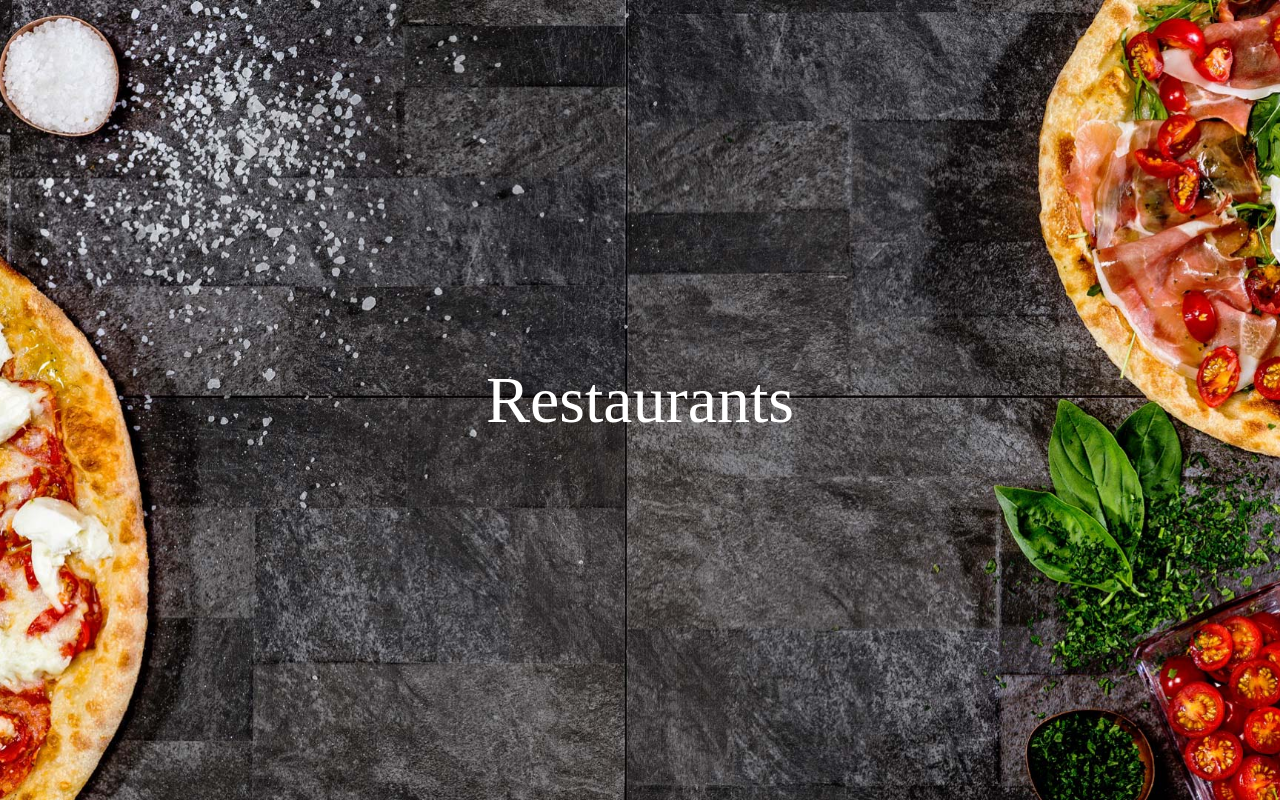
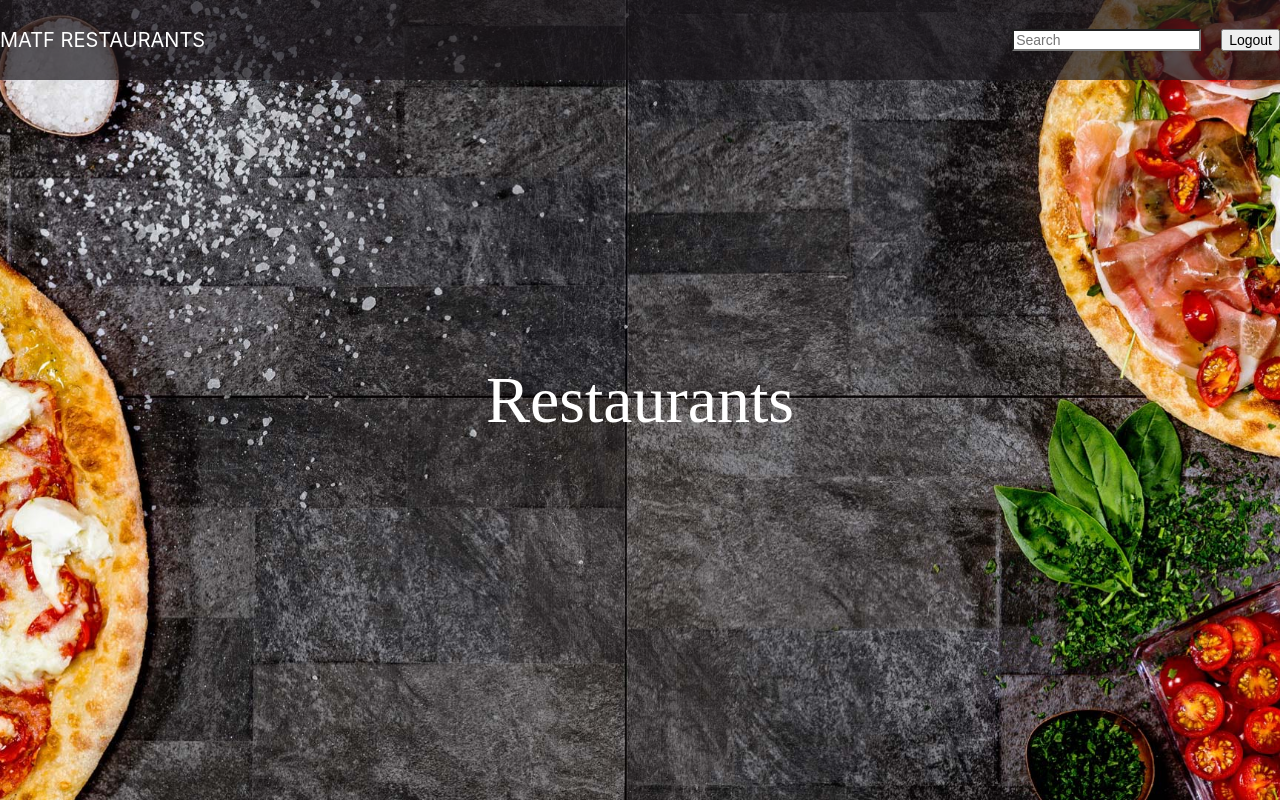
Before and after one commit to lucijamilicic/rs2, a React (Create React App) app in the folder Restaurants/WebApps/restaurants-app/: page / in a window 1280 px wide. Built offline with nearby package versions, Linux system fonts and the light colour scheme.

Commit message:
added header

```diff
--- a/Restaurants/WebApps/restaurants-app/public/index.html
+++ b/Restaurants/WebApps/restaurants-app/public/index.html
@@ -14,7 +14,7 @@
       manifest.json provides metadata used when your web app is installed on a
       user's mobile device or desktop. See https://developers.google.com/web/fundamentals/web-app-manifest/
     -->
-    <link rel="manifest" href="%PUBLIC_URL%/manifest.json" />
+    <link rel="stylesheet" href="https://cdnjs.cloudflare.com/ajax/libs/semantic-ui/2.5.0/semantic.min.css" integrity="sha512-KXol4x3sVoO+8ZsWPFI/r5KBVB/ssCGB5tsv2nVOKwLg33wTFP3fmnXa47FdSVIshVTgsYk/1734xSk9aFIa4A==" crossorigin="anonymous" referrerpolicy="no-referrer" />
     <!--
       Notice the use of %PUBLIC_URL% in the tags above.
       It will be replaced with the URL of the `public` folder during the build.
--- a/Restaurants/WebApps/restaurants-app/src/App.js
+++ /dev/null
@@ -1,11 +0,0 @@
-import "./App.css";
-
-const App = () => {
-  return (
-    <div className="App">
-      <div>Restaurants</div>
-    </div>
-  );
-};
-
-export default App;
--- a/Restaurants/WebApps/restaurants-app/src/App.css
+++ b/Restaurants/WebApps/restaurants-app/src/Components/App.css
@@ -2,13 +2,18 @@
   text-align: center;
   height: 100vh;
   width: 100vw;
-  background-image: url('../src/assets/background.jpg');
+  background-image: url('../../src/assets/background.jpg');
   background-size: cover;
   background-position: center center;
+
+}
+
+.App .appHeader {
+    height: 80px;
 }
 
 .App div {
-  height: 100%;
+    height: 100%;
   display: flex;
   justify-content: center;
   align-items: center;
--- /dev/null
+++ b/Restaurants/WebApps/restaurants-app/src/Components/App.js
@@ -0,0 +1,15 @@
+import "./App.css";
+import Header from "./Header/Header";
+
+const App = () => {
+    return (
+        <>
+            <Header className='appHeader' />
+            <div className="App">
+                <div>Restaurants</div>
+            </div>
+        </>
+  );
+};
+
+export default App;
--- /dev/null
+++ b/Restaurants/WebApps/restaurants-app/src/Components/Header/Header.css
@@ -0,0 +1,22 @@
+.header {
+    position: absolute;
+    top: 0;
+    height:80px;
+    display: flex;
+    justify-content: space-between;
+    width: 100%;
+    background-color: rgba(27, 22, 27, 0.7);
+    align-items:center;
+}
+
+.left {
+    font-size: 20px;
+    color: white;
+}
+
+.right .search-wrap {
+    justify-content: flex-end;
+    column-gap: 20px;
+    display: flex;
+
+}
--- /dev/null
+++ b/Restaurants/WebApps/restaurants-app/src/Components/Header/Header.js
@@ -0,0 +1,38 @@
+import React from "react";
+import './Header.css';
+
+const Header = () => {
+    return (
+        /*<div className="ui secondary menu">
+            <div className="left menu">
+               MATF RESTAURANTS
+            </div>
+            <div className="right menu">
+                <div className="item">
+                    <div className="ui icon input">
+                        <input type="text" placeholder="Search..."/>
+                        <i className="search link icon"></i>
+                    </div>
+                </div>
+                <a className="ui item">
+                    Logout
+                </a>
+            </div>
+        </div>*/
+        <div className='header'>
+            <div className='left'>
+            MATF RESTAURANTS
+            </div>
+            <div className='right'>
+                <div className='search-wrap'>
+                    <input type='text' name='restaurants' placeholder='Search' />
+                    <button type='button'>Logout</button>
+                </div>
+
+            </div>
+        </div>
+
+    );
+};
+
+export default Header;
--- a/Restaurants/WebApps/restaurants-app/src/index.js
+++ b/Restaurants/WebApps/restaurants-app/src/index.js
@@ -1,7 +1,7 @@
 import React from "react";
 import ReactDOM from "react-dom/client";
 import "./index.css";
-import App from "./App";
+import App from "./Components/App";
 import reportWebVitals from "./reportWebVitals";
 import { Router } from "react-router-dom";
 
```
Also changed, not shown: Restaurants/WebApps/restaurants-app/src/pages/WelcomePage/WelcomePage.js (added, +11 -0 lines), 1 other file (tests, documents, lock files or other folders).
